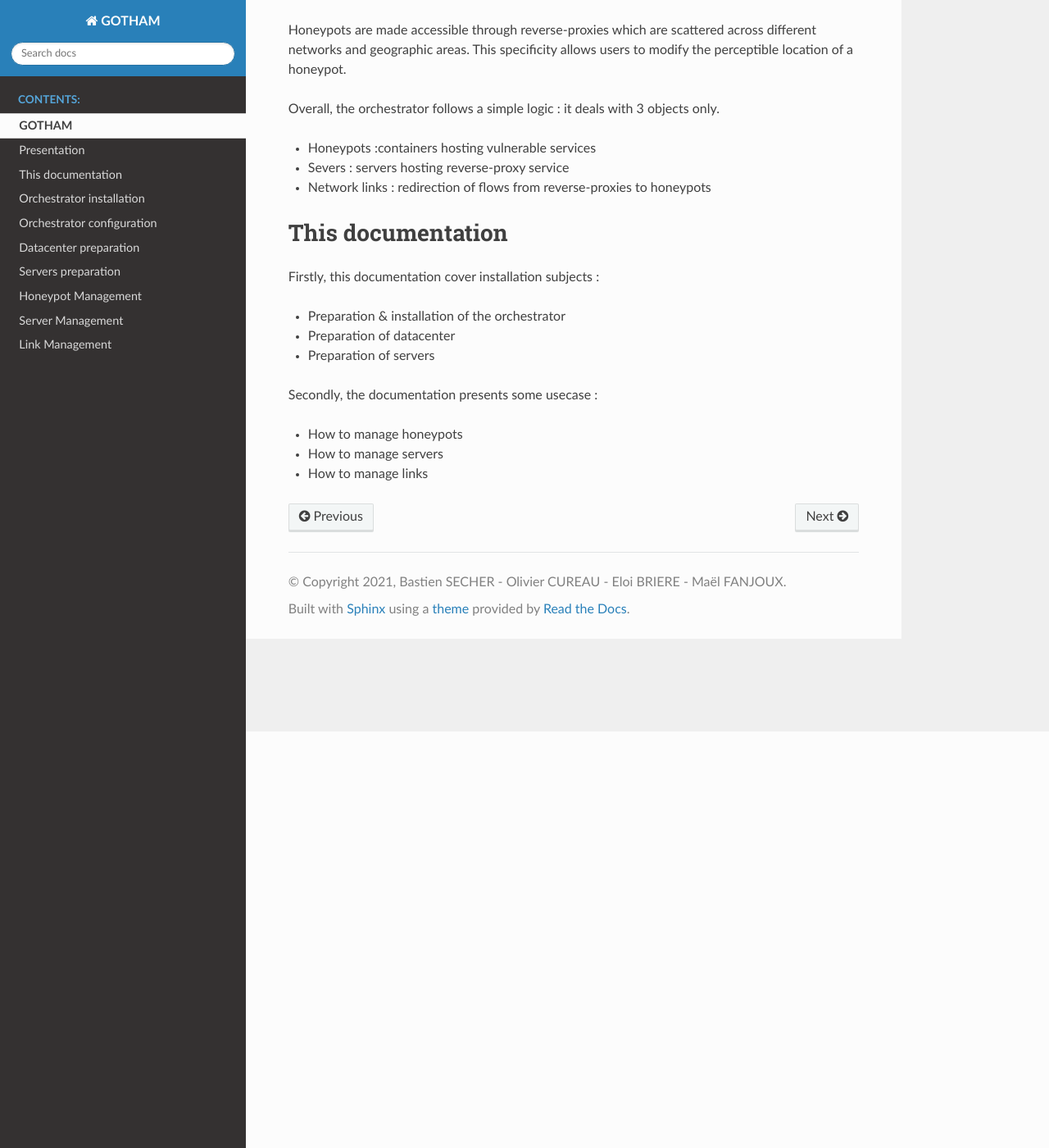
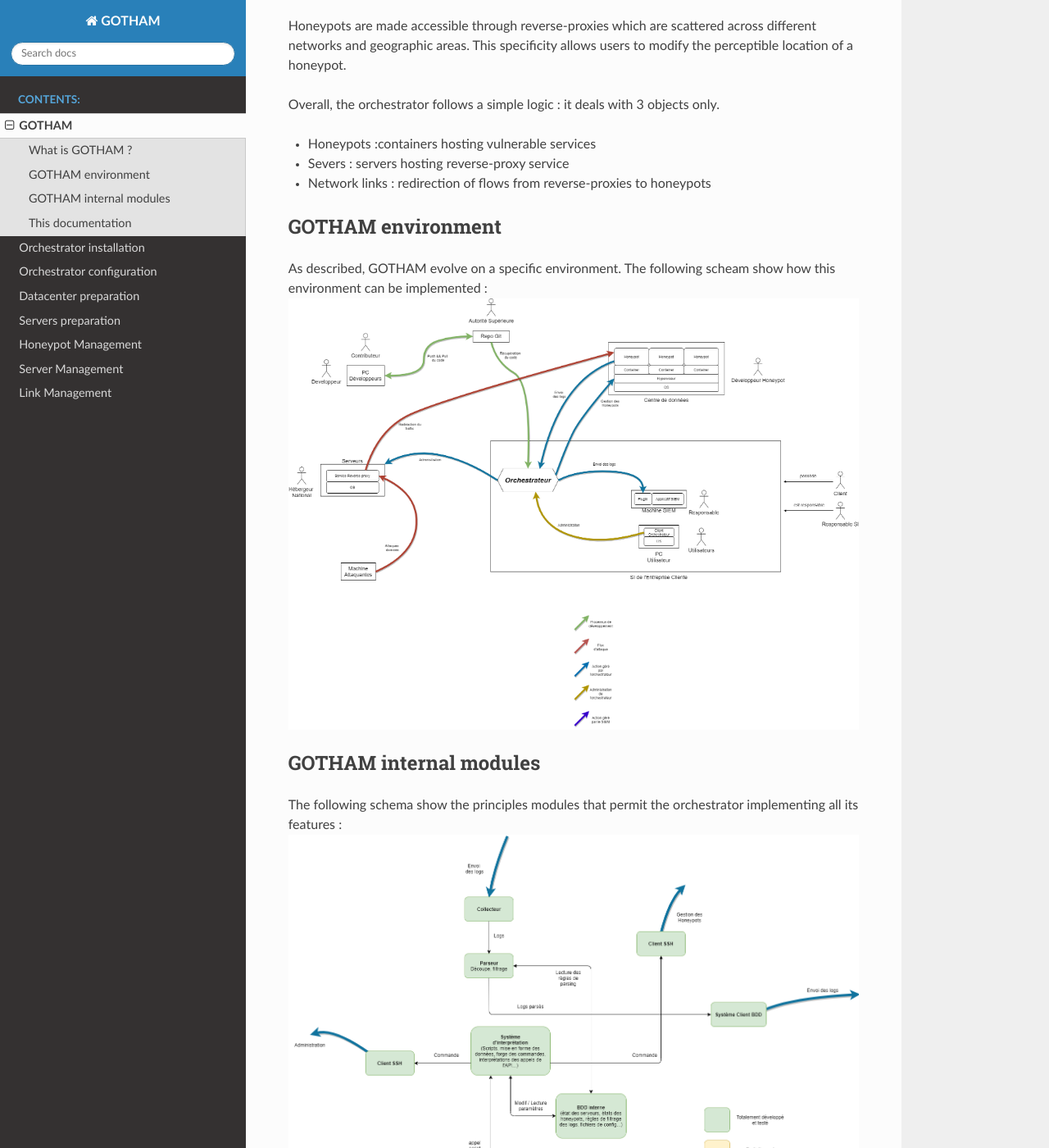
Before and after one commit to Spit22/GOTHAM, a Sphinx documentation site: the page built from Documentation/source/src/welcome.md, in a window 1280 px wide and 1400 px high, scrolled down 508 px. Shown: the whole window at 82% size. Built offline with Sphinx 7.4.7 and the Read the Docs theme 2.0.0, drawn with Linux system fonts in a browser that asks for light colours; some of the changed text lies outside the part shown.

Commit message:
feat{Documentation/source/src/welcome.md}: aff images

```diff
--- a/Documentation/source/src/welcome.md
+++ b/Documentation/source/src/welcome.md
@@ -1,7 +1,7 @@
 # GOTHAM
 Global Orchestrator for Threat-intel through Honeypot Army Management
 
-# Presentation
+## What is GOTHAM ?
 
 The aim of this project is to respond to 3 challenges :
 
@@ -19,7 +19,17 @@ Overall, the orchestrator follows a simple logic : it deals with 3 objects only.
 * Severs : servers hosting reverse-proxy service
 * Network links : redirection of flows from reverse-proxies to honeypots
 
-# This documentation
+## GOTHAM environment
+
+As described, GOTHAM evolve on a specific environment. The following scheam show how this environment can be implemented :
+![](img/implemantation.png)
+
+## GOTHAM internal modules
+
+The following schema show the principles modules that permit the orchestrator implementing all its features :
+![](img/internal_arch.png)
+
+## This documentation
 
 Firstly, this documentation cover installation subjects :
 
```
